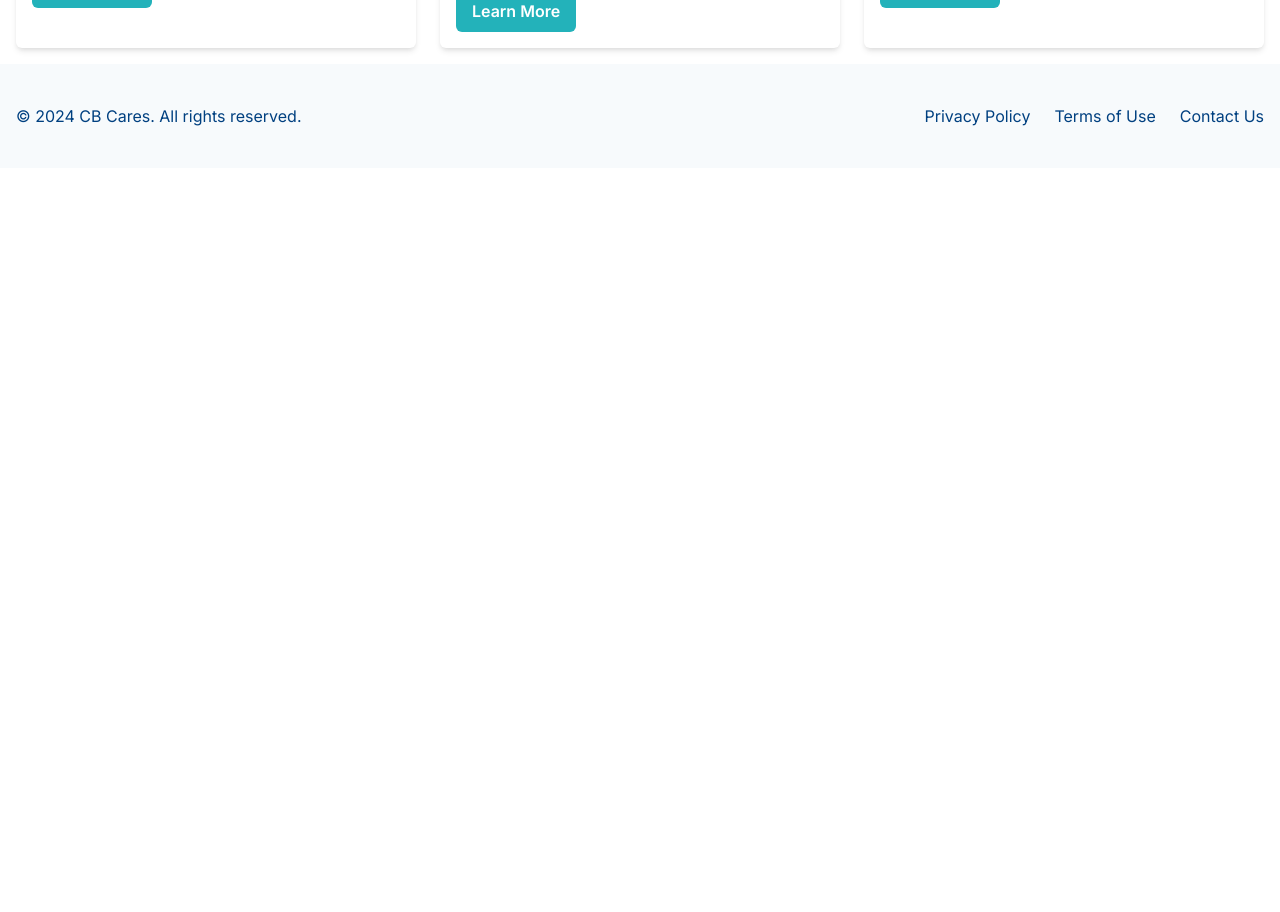
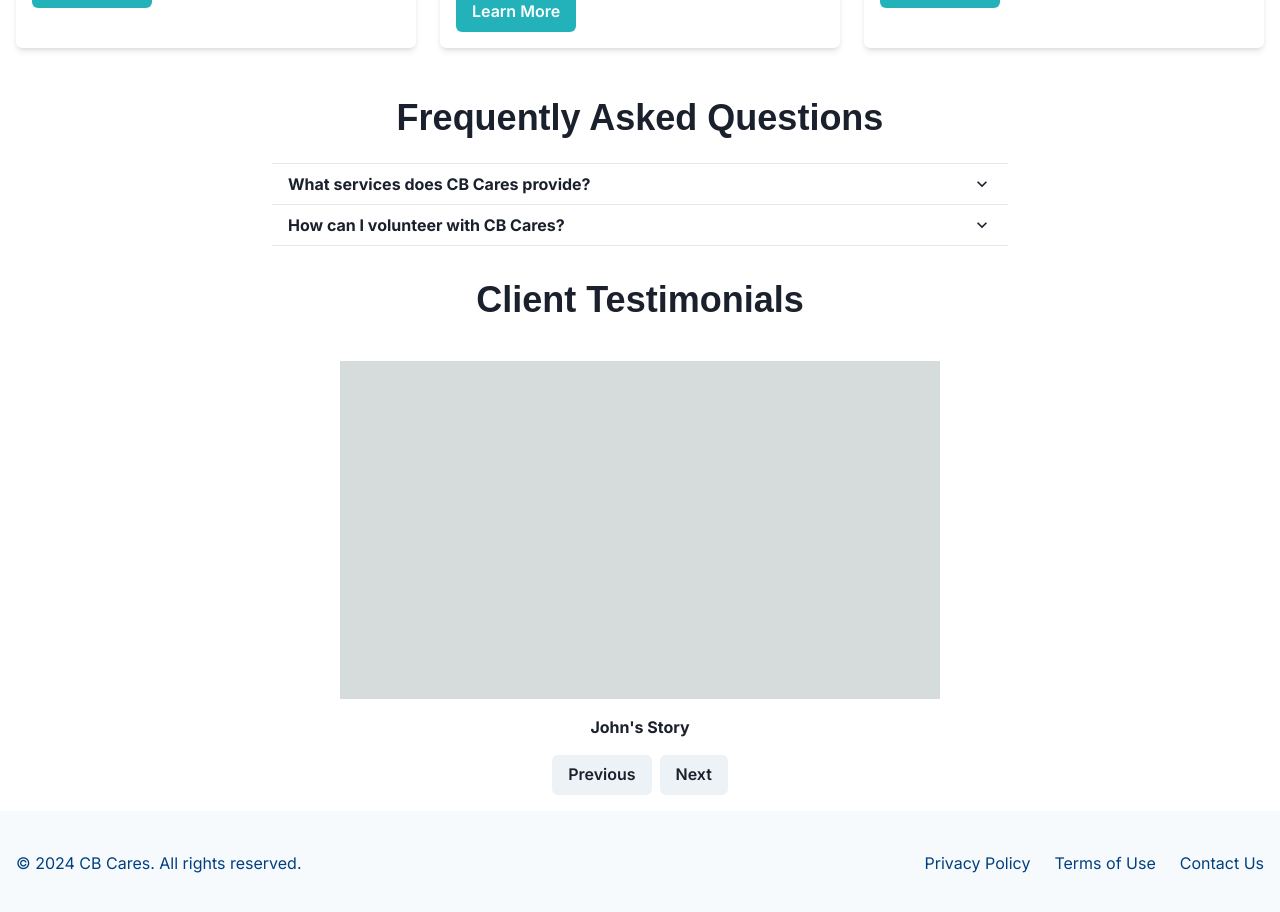
Before and after one commit to Derescio/cbcares, a Next.js app: page / in a window 1280 px wide. Shown: the part 1426-2338 px from the top of the page. Before the commit the page ends 1594 px from the top, so only its background shows below. Built offline with nearby package versions, Linux system fonts and the light colour scheme.

Commit message:
updated more components

```diff
--- a/app/page.tsx
+++ b/app/page.tsx
@@ -1,5 +1,10 @@
 import Hero from "@/components/Hero";
 import FeaturedSection from "@/components/FeaturedSection";
+import dynamic from 'next/dynamic'
+import { FAQAccordion } from "@/components/FAQ";
+
+const DynamicVideoTestimonials = dynamic(() => import('../components/VideoTestimonials').then(mod => mod.VideoTestimonials))
+
 
 const features = [
   {
@@ -30,6 +35,9 @@ export default function Home() {
     <>
     <Hero />
     <FeaturedSection features={features} />
+    <FAQAccordion />
+    {/* <FeaturedSection features={features} /> */}
+    <DynamicVideoTestimonials />
     </>
     // <main className="flex min-h-screen flex-col items-center justify-between p-24">
     //   <div className="z-10 w-full max-w-5xl items-center justify-between font-mono text-sm lg:flex">
--- /dev/null
+++ b/components/FAQ.tsx
@@ -0,0 +1,49 @@
+import React from 'react'
+import {
+  Accordion,
+  AccordionItem,
+  AccordionButton,
+  AccordionPanel,
+  AccordionIcon,
+  Box,
+  Heading,
+} from '@chakra-ui/react'
+
+const faqData = [
+  {
+    question: "What services does CB Cares provide?",
+    answer: "CB Cares offers a range of services including senior care, disability support, and community outreach programs."
+  },
+  {
+    question: "How can I volunteer with CB Cares?",
+    answer: "You can volunteer by filling out our online application form or contacting our volunteer coordinator directly."
+  },
+  // Add more FAQ items as needed
+]
+
+export const FAQAccordion: React.FC = () => {
+  return (
+    <Box maxWidth="800px" margin="auto" padding={8}>
+      <Heading as="h2" size="xl" marginBottom={6} textAlign="center">
+        Frequently Asked Questions
+      </Heading>
+      <Accordion allowMultiple>
+        {faqData.map((faq, index) => (
+          <AccordionItem key={index}>
+            <h3>
+              <AccordionButton>
+                <Box flex="1" textAlign="left" fontWeight="bold">
+                  {faq.question}
+                </Box>
+                <AccordionIcon />
+              </AccordionButton>
+            </h3>
+            <AccordionPanel pb={4}>
+              {faq.answer}
+            </AccordionPanel>
+          </AccordionItem>
+        ))}
+      </Accordion>
+    </Box>
+  )
+}
--- /dev/null
+++ b/components/VideoTestimonials.tsx
@@ -0,0 +1,46 @@
+'use client'
+import React, { useState, useEffect } from 'react'
+import { Box, Text, AspectRatio, VStack, Button, Flex } from '@chakra-ui/react'
+import { Heading} from '@chakra-ui/react'
+import testimonials from '@/data/testimonialData'
+
+export const VideoTestimonials: React.FC = () => {
+  const [currentIndex, setCurrentIndex] = useState(0)
+
+//   useEffect(() => {
+//     const timer = setInterval(() => {
+//       setCurrentIndex((prevIndex) => (prevIndex + 1) % testimonials.length)
+//     }, 5000)
+//     return () => clearInterval(timer)
+//   }, [])
+
+  const handleNext = () => {
+    setCurrentIndex((prevIndex) => (prevIndex + 1) % testimonials.length)
+  }
+
+  const handlePrev = () => {
+    setCurrentIndex((prevIndex) => (prevIndex - 1 + testimonials.length) % testimonials.length)
+  }
+
+  return (
+    <Box>
+      {/* <Text fontSize="2xl" mb={4} margin="auto"></Text> */}
+      <Heading as="h2" size="xl" marginBottom={6} textAlign="center">Client Testimonials</Heading>
+      <VStack align="center" spacing={4} p={4}>
+      <AspectRatio ratio={16 / 9} width="100%" maxW="600px">
+  <iframe
+    key={currentIndex}  // Add this line
+    src={testimonials[currentIndex].videoUrl}
+    title={testimonials[currentIndex].title}
+    allowFullScreen
+  />
+</AspectRatio>
+        <Text fontWeight="bold">{testimonials[currentIndex].title}</Text>
+        <Flex>
+          <Button onClick={handlePrev} mr={2}>Previous</Button>
+          <Button onClick={handleNext}>Next</Button>
+        </Flex>
+      </VStack>
+    </Box>
+  )
+}
--- /dev/null
+++ b/data/testimonialData.ts
@@ -0,0 +1,8 @@
+const testimonials = [
+    { id: 1, title: "John's Story", thumbnail: "/images/john-thumbnail.jpg", videoUrl: "/images/2024-07-21 01-30-48.mp4" },
+    { id: 2, title: "Mary's Experience", thumbnail: "/images/mary-thumbnail.jpg", videoUrl: "/images/2024-07-21 01-30-48.mp4" },
+    { id: 3, title: "David's Journey", thumbnail: "/images/david-thumbnail.jpg", videoUrl: "/images/2024-07-21 01-30-48.mp4" },
+    // Add more testimonials as needed
+  ]
+
+  export default testimonials
--- a/package.json
+++ b/package.json
@@ -16,12 +16,14 @@
     "framer-motion": "^11.3.8",
     "next": "14.2.5",
     "react": "^18",
-    "react-dom": "^18"
+    "react-dom": "^18",
+    "react-slick": "^0.30.2"
   },
   "devDependencies": {
     "@types/node": "^20",
     "@types/react": "^18",
     "@types/react-dom": "^18",
+    "@types/react-slick": "^0.23.13",
     "postcss": "^8",
     "tailwindcss": "^3.4.1",
     "typescript": "^5"
```
Also changed, not shown: 2 other files (tests, documents, lock files or other folders).
